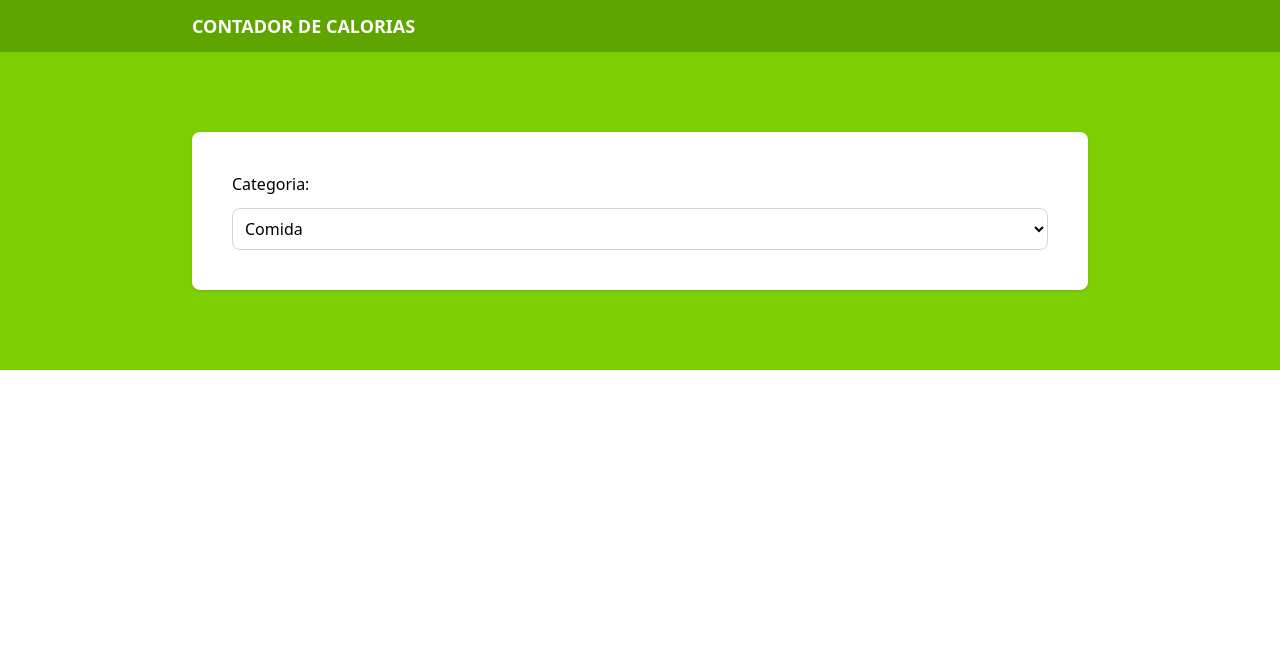
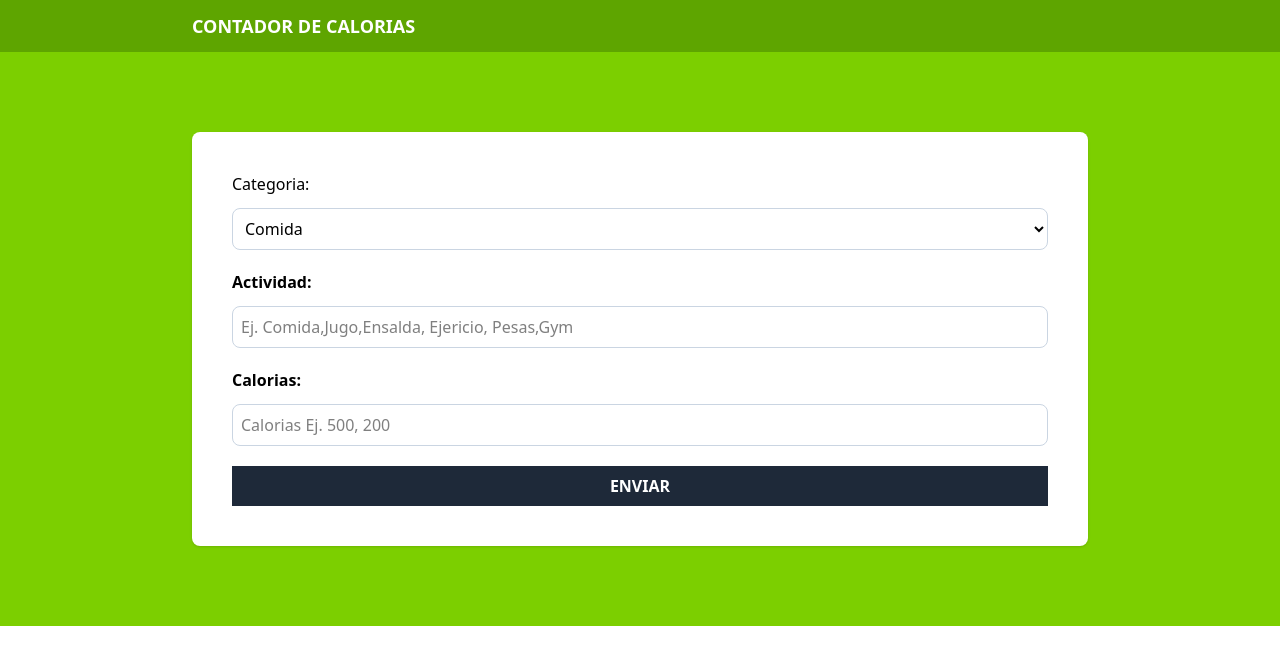
Before and after one commit to MEZLYSO/CountCalories, a React (Vite) app in the folder calorie-tracker/: page / in a window 1280 px wide. Shown: the top 664 px of the page. Built offline with nearby package versions, Linux system fonts and the light colour scheme.

Commit message:
Form Final

```diff
--- a/calorie-tracker/src/components/Form.tsx
+++ b/calorie-tracker/src/components/Form.tsx
@@ -16,6 +16,33 @@ export default function () {
           ))}
         </select>
       </div>
+      <div className="grid grid-cols-1 gap-3">
+        <label htmlFor="activity" className="font-bold">
+          Actividad:
+        </label>
+        <input
+          id="activity"
+          type="text"
+          className="border border-slate-300 p-2 rounded-lg"
+          placeholder="Ej. Comida,Jugo,Ensalda, Ejericio, Pesas,Gym"
+        ></input>
+      </div>
+      <div className="grid grid-cols-1 gap-3">
+        <label htmlFor="calories" className="font-bold">
+          Calorias:
+        </label>
+        <input
+          id="calories"
+          type="number"
+          className="border border-slate-300 p-2 rounded-lg"
+          placeholder="Calorias Ej. 500, 200"
+        ></input>
+      </div>
+      <input
+        className="bg-gray-800 hover:bg-gray-900 w-full p-2 font-bold uppercase text-white"
+        type="submit"
+        value="Enviar"
+      ></input>
     </form>
   );
 }
```
